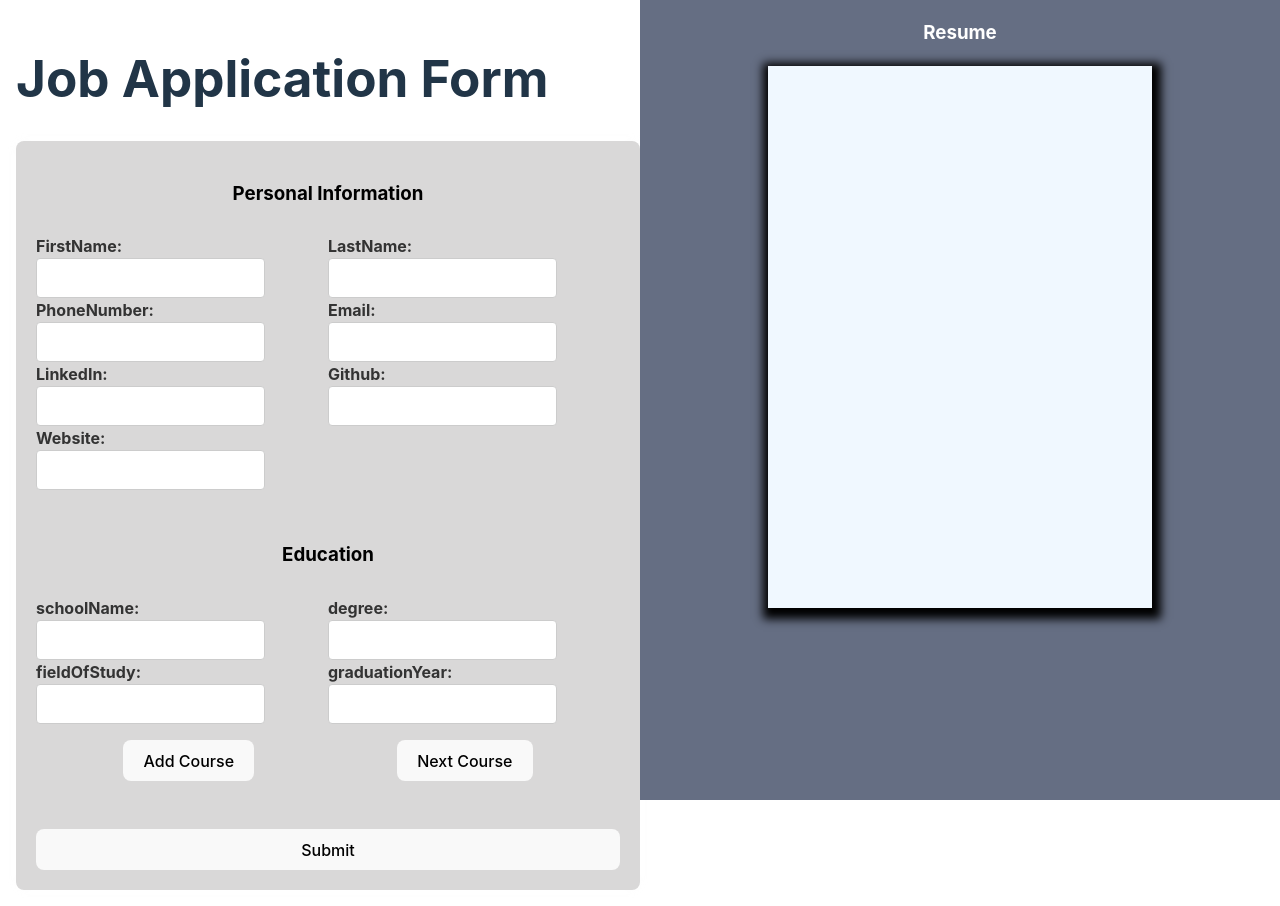
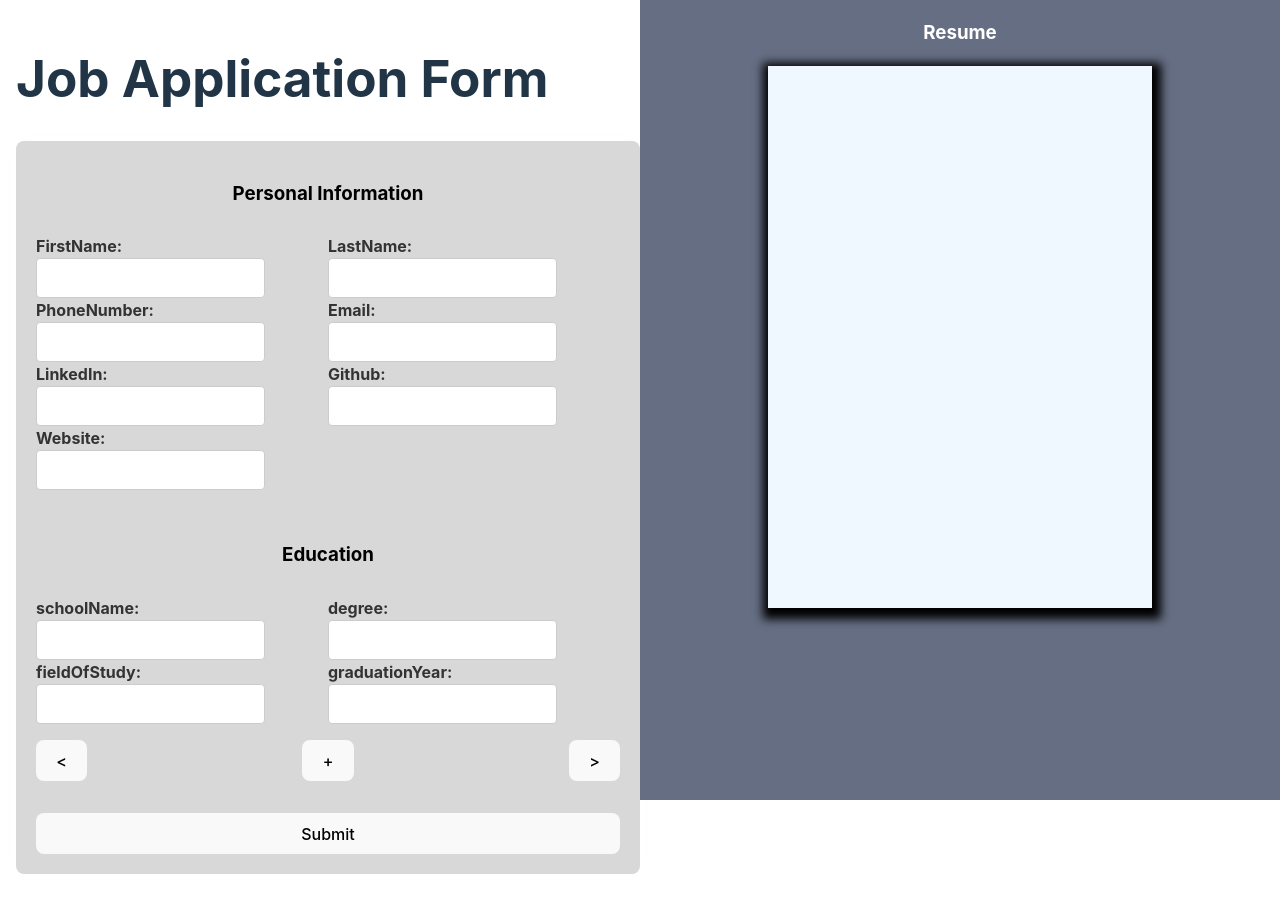
Before and after one commit to blitheryjibits/resume-builder, a React (Vite) app: page / in a window 1280 px wide. Built offline with nearby package versions, Linux system fonts and the light colour scheme.

Commit message:
Add: New function for selecting a previous course. Included a button for the function.

```diff
--- a/src/components/form-components/education-form.jsx
+++ b/src/components/form-components/education-form.jsx
@@ -42,7 +42,19 @@ export default function EducationInformationSection({ updateParent }) {
       setCurrentCourseId(educationInfo.courses[(courseIndex + 1) % educationInfo.courses.length].id);
   }
 
+  const selectPreviousCourse = () => {
+    const courseIndex = educationInfo.courses.indexOf(educationInfo.courses.find(course => {
+        return course.id == currentCourseId;
+    }));
+    // Use the % operator to loop the courseIndex
+    setCurrentCourseId(educationInfo.courses[
+        (courseIndex - 1 + educationInfo.courses.length) % educationInfo.courses.length
+    ].id);
+  }
+
   const addCourse = () => {
+    const _course = educationInfo.courses.find(course => course.id == currentCourseId)
+    if (!_course.schoolName.length > 0) return;
     const newCourse = createCourse();
     setCourseId(newCourse);
     setEducationInfo(prevData => ({
@@ -81,9 +93,12 @@ export default function EducationInformationSection({ updateParent }) {
               onBlur={key === "schoolName" ? () => setCourseId(value) : undefined}
               />
               </div>) })}
-      <div style={{ display: 'flex', justifyContent: 'space-around', width: '100%', padding: '1rem' }}>
-      <button onClick={addCourse}>Add Course</button>
-      <button onClick={selectNextCourse}>Next Course</button>
+      <div style={{ display: 'flex', justifyContent: 'space-between', width: '100%',
+                    paddingTop: '1rem',
+       }}>
+      <button onClick={selectPreviousCourse}>&lt;</button>
+      <button onClick={addCourse}>+</button>
+      <button onClick={selectNextCourse}>&gt;</button>
       </div>
       </div>
     </div>
```
